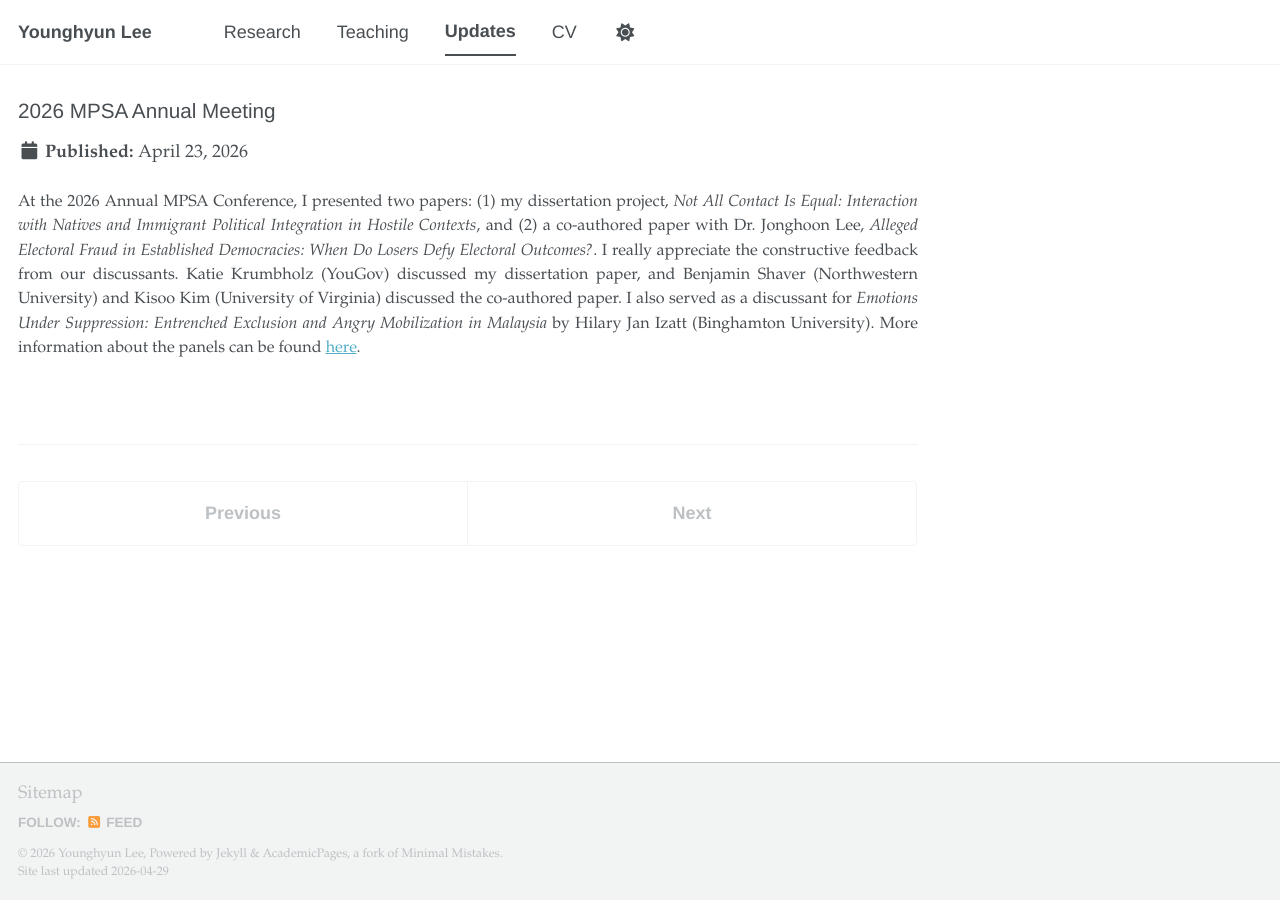
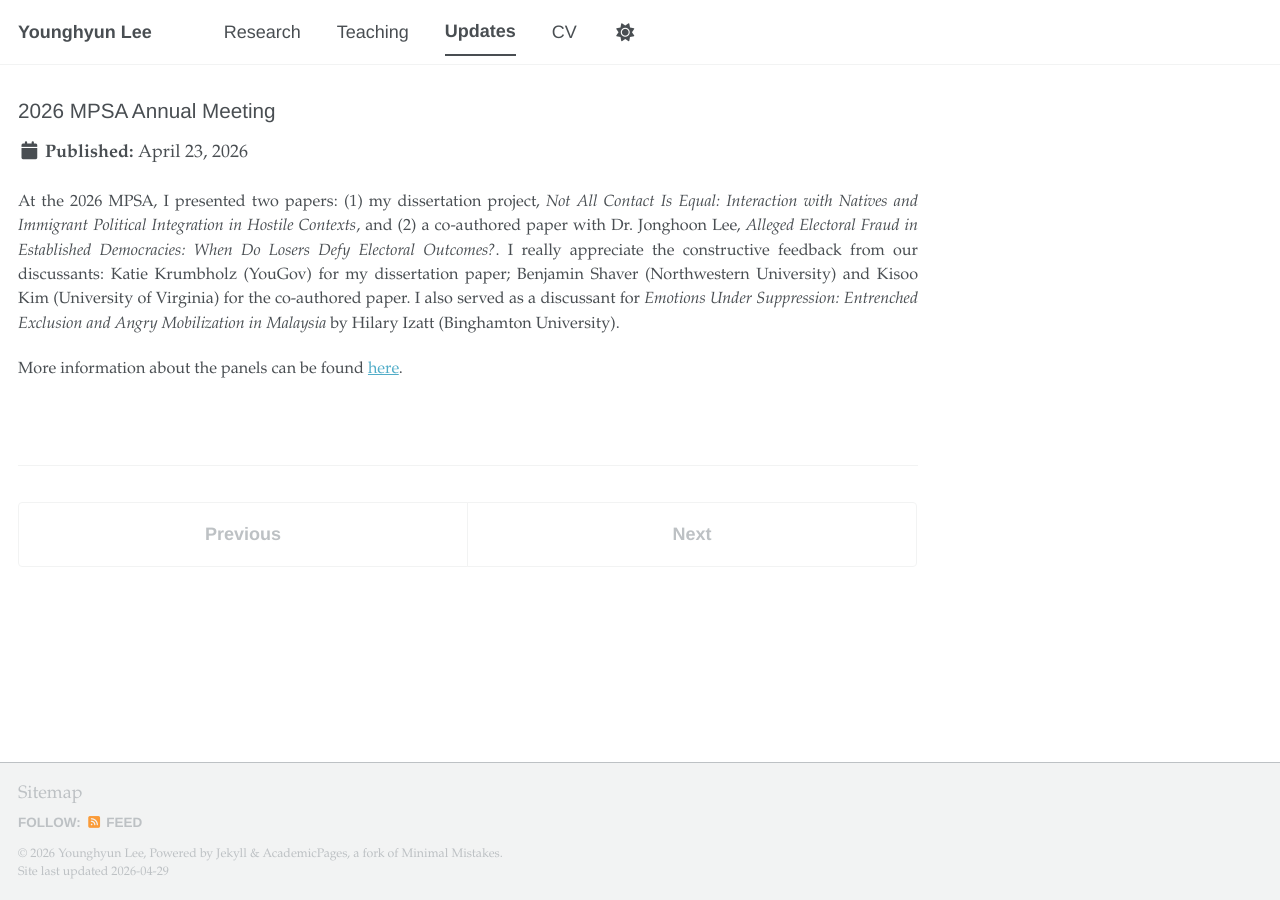
Before and after one commit to younghyunlee52/Website, a Jekyll site: the page built from _updates/2026-04-23-mpsa-annual-meeting.md, in a window 1280 px wide. Built offline with Jekyll 4.4.1, drawn with Linux system fonts in a browser that asks for light colours; a script bundle is joined from its source files by our own code; library files that are not in the unit come from our copies.

Commit message:
Update 2026-04-23-mpsa-annual-meeting.md

```diff
--- a/_updates/2026-04-23-mpsa-annual-meeting.md
+++ b/_updates/2026-04-23-mpsa-annual-meeting.md
@@ -7,4 +7,6 @@ image: /images/updates/20260423.png
 image_alt:
 caption:
 ---
-At the 2026 Annual MPSA Conference, I presented two papers: (1) my dissertation project, *Not All Contact Is Equal: Interaction with Natives and Immigrant Political Integration in Hostile Contexts*, and (2) a co-authored paper with Dr. Jonghoon Lee, *Alleged Electoral Fraud in Established Democracies: When Do Losers Defy Electoral Outcomes?*. I really appreciate the constructive feedback from our discussants. Katie Krumbholz (YouGov) discussed my dissertation paper, and Benjamin Shaver (Northwestern University) and Kisoo Kim (University of Virginia) discussed the co-authored paper. I also served as a discussant for *Emotions Under Suppression: Entrenched Exclusion and Angry Mobilization in Malaysia* by Hilary Jan Izatt (Binghamton University). More information about the panels can be found [here](https://convention2.allacademic.com/one/mpsa/mpsa26/index.php?&obf_var=3155626&PHPSESSID=polthccrjfsgklrhdk6rterlb7).
+At the 2026 MPSA, I presented two papers: (1) my dissertation project, *Not All Contact Is Equal: Interaction with Natives and Immigrant Political Integration in Hostile Contexts*, and (2) a co-authored paper with Dr. Jonghoon Lee, *Alleged Electoral Fraud in Established Democracies: When Do Losers Defy Electoral Outcomes?*. I really appreciate the constructive feedback from our discussants: Katie Krumbholz (YouGov) for my dissertation paper; Benjamin Shaver (Northwestern University) and Kisoo Kim (University of Virginia) for the co-authored paper. I also served as a discussant for *Emotions Under Suppression: Entrenched Exclusion and Angry Mobilization in Malaysia* by Hilary Izatt (Binghamton University).
+
+More information about the panels can be found [here](https://convention2.allacademic.com/one/mpsa/mpsa26/index.php?&obf_var=3155626&PHPSESSID=polthccrjfsgklrhdk6rterlb7).
```
